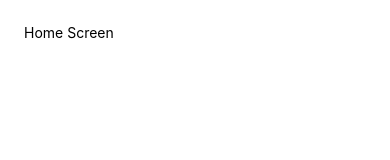
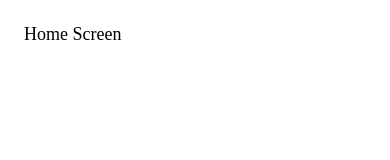
Before and after one commit to syedshahidashiqali/rn_reviews_app, a React Native app: screen /Home in a window 390 px wide. Shown: the top 160 px of the page. Built offline with nearby package versions, Linux system fonts and the light colour scheme.

Commit message:
add font styles to the home component

```diff
--- a/screens/Home.js
+++ b/screens/Home.js
@@ -4,7 +4,7 @@ import {View, Text, StyleSheet} from "react-native";
 export default function Home() {
     return(
         <View style={styles.container}>
-            <Text>Home Screen</Text>
+            <Text style={styles.titleText}>Home Screen</Text>
         </View>
     )
 }
@@ -12,5 +12,9 @@ export default function Home() {
 const styles = StyleSheet.create({
     container: {
         padding: 24,
+    },
+    titleText: {
+        fontFamily: "Nunito-Bold",
+        fontSize: 18
     }
 });
```
